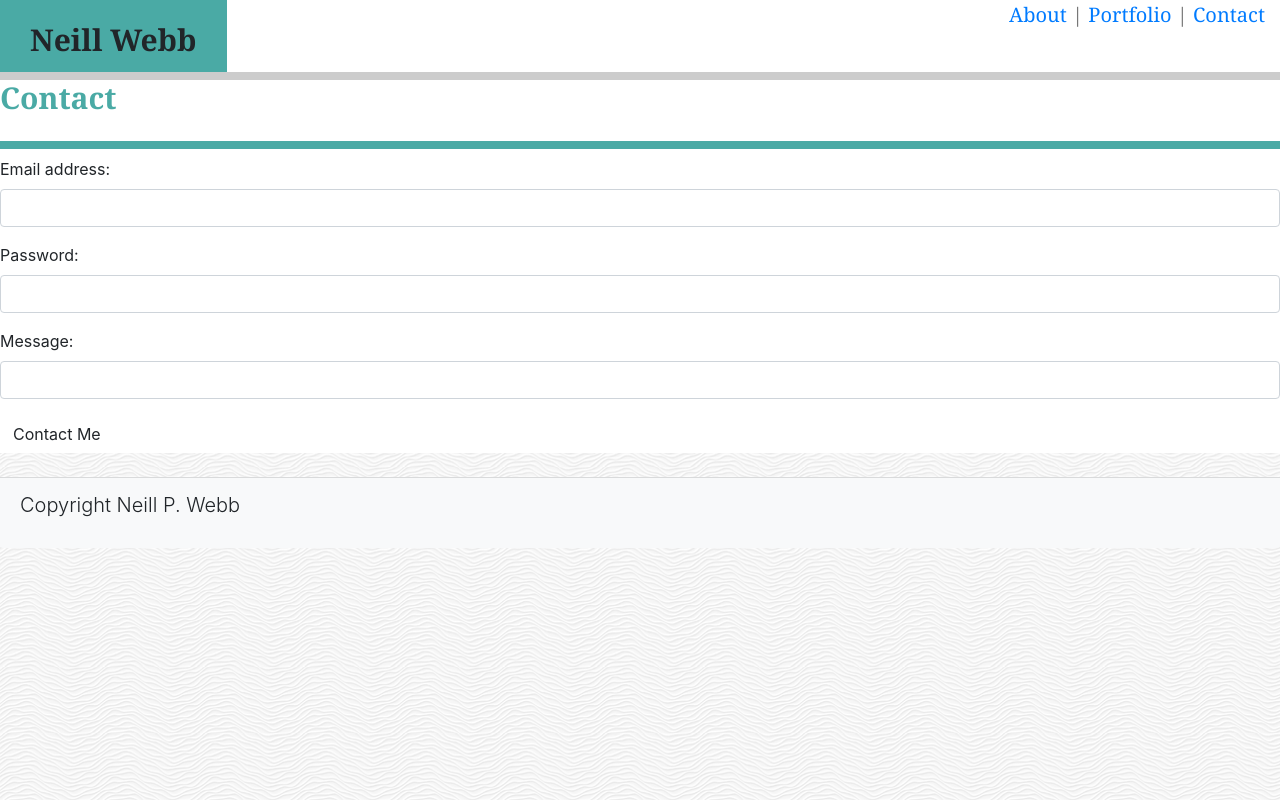
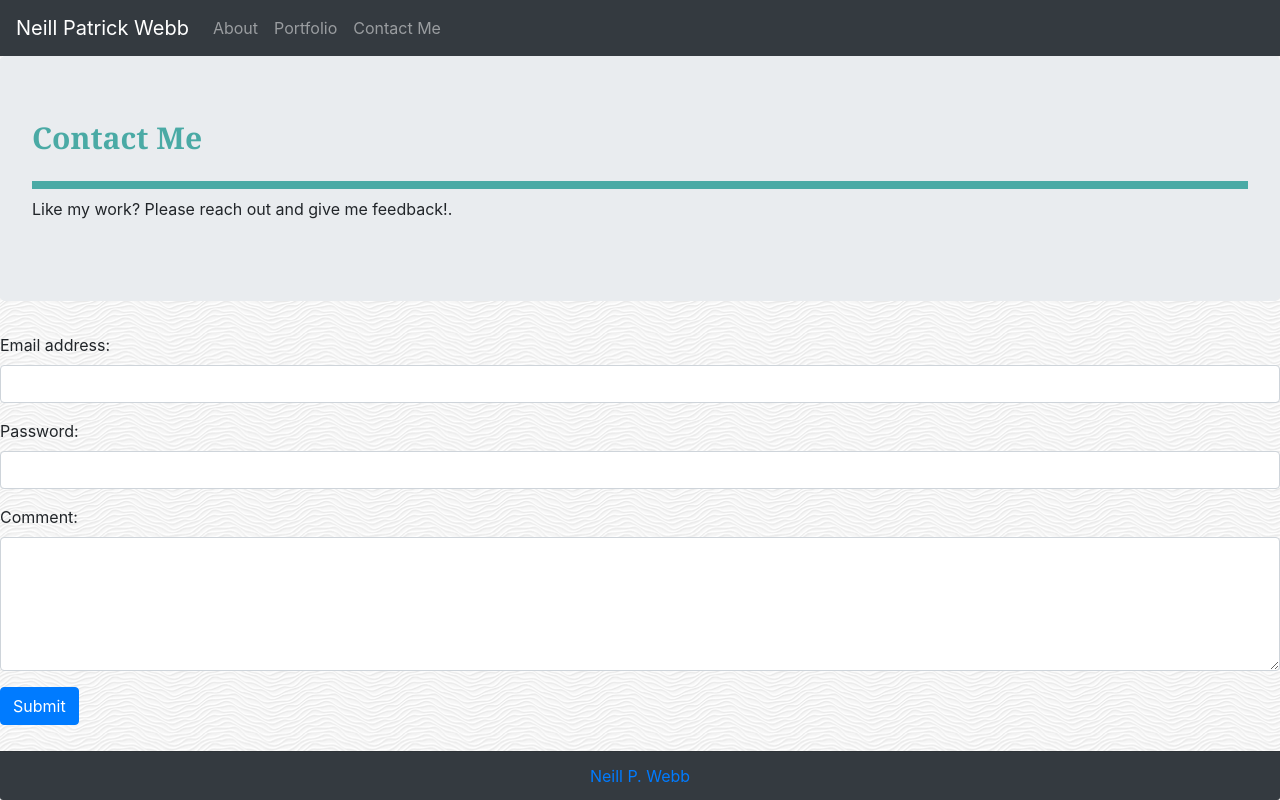
Before and after one commit to neillwebb/Basic-Portfolio, a plain HTML site: page contact.html in a window 1280 px wide. Drawn offline with nearby package versions, Linux system fonts and the light colour scheme.

Commit message:
nav, jumbo, footer

```diff
--- a/assets/css/style.css
+++ b/assets/css/style.css
@@ -7,19 +7,18 @@ body {
     background-image: url("../images/white-waves.png");
 };
 
-.header-container {
+/* .header-container {
     width: 75%;
-    margin: 0 auto;
+    margin: 0 auto; */
 
-}
+/* } */
 
-header {
+nav {
     background-color: #ffffff;
-    height: 80px;
     border-bottom: 8px solid #cccccc;
 }
 
-nav {
+/* nav {
     height: 100%;
     width: 100%;
     margin: 0 auto;
@@ -52,6 +51,9 @@ nav > ul > li {
     font-size: 30px;
     float: left;
     padding: 0 30px 0 30px;
+} */
+.nav-item {
+    float: right;
 }
 
 .clearfix::after {
@@ -92,17 +94,18 @@ h1 {
 .bio-copy {
     font-family: Arial, Helvetica, sans-serif;
     font-size: 18px;
-    float: right;
-    width: 75%;
+    /* float: right; */
+    /* width: 75%; */
     padding: 25px;
-    color: #777777
+    color: #777777;
+    margin: 25px;
 }
 
-form {
+/* form {
     margin: 0px;
     padding: 0px;
 
-}
+} */
 
 footer {
     text-align: center;
@@ -114,9 +117,10 @@ footer {
     bottom: 0px;
     border-top: 8px solid#4aaaa5;
     width: 100%;
+    color: #ffffff;
 }
 
-.imageSize {
+/* .imageSize {
     width: 260px;
     height: 220px;
-}
+} */
--- a/contact.html
+++ b/contact.html
@@ -16,21 +16,38 @@
   </head>
 
   <body>
-    <header>
-      <nav class="header-container">
-        <a class="header-myname">Neill Webb</a>
-        <ul>
-          <li>
-            <a href="index.html">About</a> |
-            <a href="portfolio.html">Portfolio</a> |
-            <a href="contact.html">Contact</a>
+    <nav class="navbar navbar-expand-md bg-dark navbar-dark">
+      <a class="navbar-brand" href="index.html">Neill Patrick Webb</a>
+
+      <button
+        class="navbar-toggler"
+        type="button"
+        data-toggle="collapse"
+        data-target="#collapsibleNavbar"
+      >
+        <span class="navbar-toggler-icon"></span>
+      </button>
+
+      <div class="collapse navbar-collapse" id="collapsibleNavbar">
+        <ul class="navbar-nav">
+          <li class="nav-item">
+            <a class="nav-link" href="index.html">About</a>
+          </li>
+          <li class="nav-item">
+            <a class="nav-link" href="portfolio.html">Portfolio</a>
+          </li>
+          <li class="nav-item">
+            <a class="nav-link" href="contact.html">Contact Me</a>
           </li>
         </ul>
+      </div>
     </nav>
-    </header>
 
-    <main class="main-box" class="clearfix">
-      <h1 class="h1-text">Contact</h1>
+    <div class="jumbotron">
+        <h1>Contact Me</h1>
+        <p>Like my work? Please reach out and give me feedback!.</p>
+      </div>
+
     <div class="contact-container">
       <form action="/action_page.php">
         <div class="form-group">
@@ -42,23 +59,19 @@
           <input type="password" class="form-control" id="pwd" />
         </div>
         <div class="form-group">
-            <label for="msg">Message:</label>
-            <input type="message" class="form-control" id="pwd" />
+          <label for="comment">Comment:</label>
+          <textarea class="form-control" rows="5" id="comment"></textarea>
         </div>
-          <button type="submit" class="btn btn-default">Contact Me</button>
+        <button type="submit" class="btn btn-primary">Submit</button>
       </form>
     </div>
-    </main>
 
-    <!-- <footer>
-      <div class="footer-container">
-        <p>Copyright Neill P. Webb</p>
-      </div>
-    </footer> -->
-    <div class="card-footer mt-4 bg-light">
-      <p class="lead">
-        Copyright Neill P. Webb
-      </p>
+    <div class="footer-margin">
+      <footer
+        class="card-footer bg-dark footer-font-style text-muted footer-position"
+      >
+        <a href="https://github.com/neillwebb">Neill P. Webb</a>
+      </footer>
     </div>
   </body>
 </html>
```
Also changed, not shown: index.html (+36 -23 lines), portfolio.html (+36 -24 lines). Lines whose indentation alone changed are shown as unchanged.
